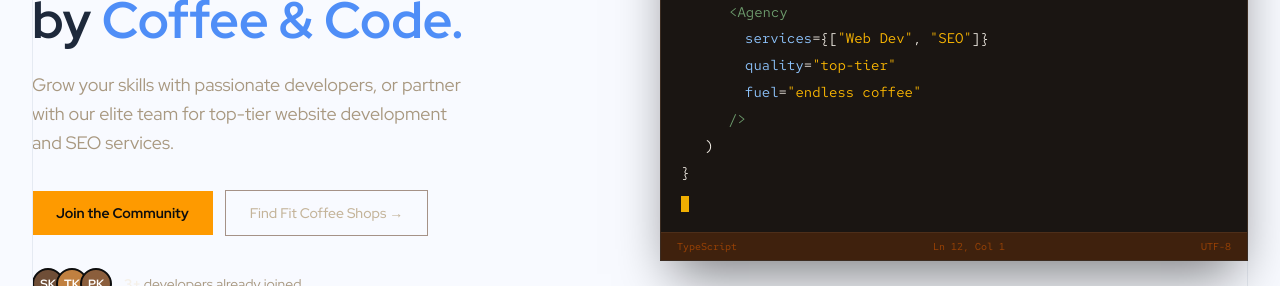
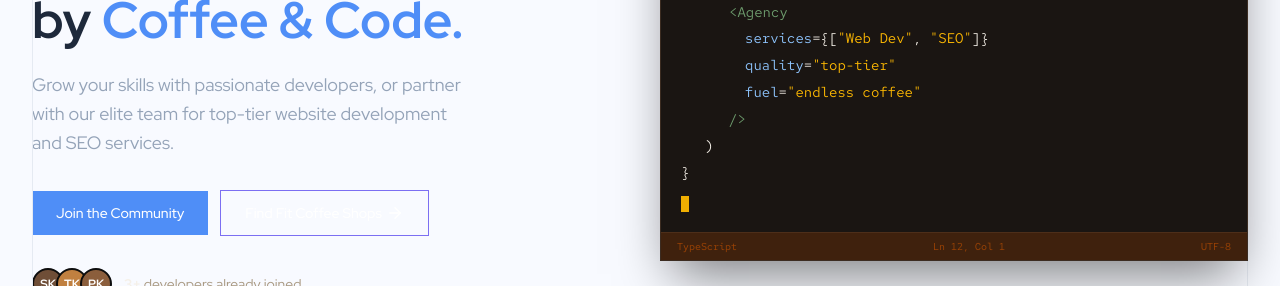
Before and after one commit to the-coffeel/coffeel-coder, a Next.js app in the folder web/: page / in a window 1280 px wide. Shown: the part 404-690 px from the top of the page. Built offline with nearby package versions, Linux system fonts and the light colour scheme; no server answers.

Commit message:
upate ui on places pages

```diff
--- a/web/components/home/HeroSection.tsx
+++ b/web/components/home/HeroSection.tsx
@@ -2,6 +2,7 @@
 
 import { motion } from "motion/react";
 import { fadeUp, slideInLeft, slideInRight } from "@/lib/motion";
+import { ArrowRight } from "lucide-react";
 
 export default function HeroSection() {
   return (
@@ -51,7 +52,7 @@ export default function HeroSection() {
 
             {/* Subtext */}
             <motion.p
-              className="text-base md:text-lg text-[#a89880] max-w-md leading-relaxed"
+              className="text-base md:text-lg text-muted-foreground max-w-md leading-relaxed"
               variants={fadeUp}
               custom={2}
             >
@@ -66,8 +67,7 @@ export default function HeroSection() {
             >
               <motion.a
                 href="#join"
-                className="px-6 py-3 bg-amber-500 text-[#0d0d0d] font-bold text-sm"
-                whileHover={{ scale: 1.05, backgroundColor: "#fbbf24" }}
+                className="px-6 py-3 bg-primary text-primary-foreground font-medium text-sm"
                 whileTap={{ scale: 0.97 }}
                 transition={{ type: "spring", stiffness: 400, damping: 20 }}
               >
@@ -75,12 +75,12 @@ export default function HeroSection() {
               </motion.a>
               <motion.a
                 href="#services"
-                className="px-6 py-3 border border-[#6f4e37]/60 text-[#c4b49a] font-medium text-sm"
-                whileHover={{ borderColor: "#d97706", color: "#fbbf24", scale: 1.03 }}
+                className="flex items-center gap-1 px-6 py-3 border border-accent text-primary-foreground hover:bg-accent font-medium text-sm ease-out duration-300 transition-colors"
                 whileTap={{ scale: 0.97 }}
                 transition={{ type: "spring", stiffness: 400, damping: 20 }}
               >
-                Find Fit Coffee Shops →
+                Find Fit Coffee Shops
+                <ArrowRight size={18} />
               </motion.a>
             </motion.div>
 
```
